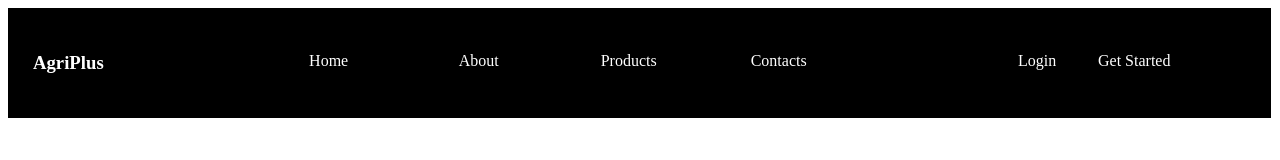
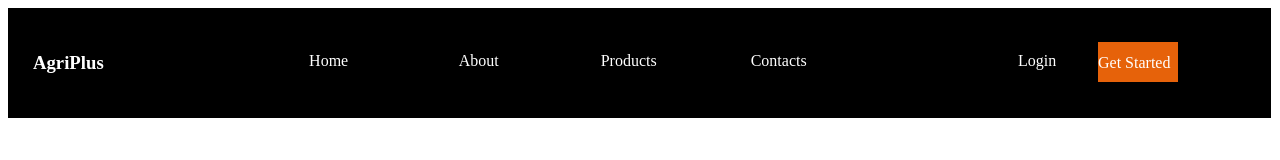
Before and after one commit to sirsimions/agriplus_website, a plain HTML site: page index.html in a window 1280 px wide. Drawn offline with Linux system fonts and the light colour scheme.

Commit message:
This commit will give a background color to the get started button

```diff
--- a/index.css
+++ b/index.css
@@ -57,5 +57,11 @@ color: white;
 .search2{
     width: 80px;
     align-items: flex-start;
-    display: inline-block;
+    /*display: inline-block;*/
 }
+#backg{
+background-color: rgb(230, 98, 10);
+height: 28px;
+padding-top: 12px;
+margin-top: -10px;
+}
--- a/index.html
+++ b/index.html
@@ -17,7 +17,7 @@
                 <a class="search" href="#">Contacts</a>
                 <div class="sect">
                     <a class="search1" href="#">Login</a>
-                    <a class="search1" href="#">Get Started</a>
+                    <a class="search1" id = "backg" href="#">Get Started</a>
                 </div>
             </div>
 
```
